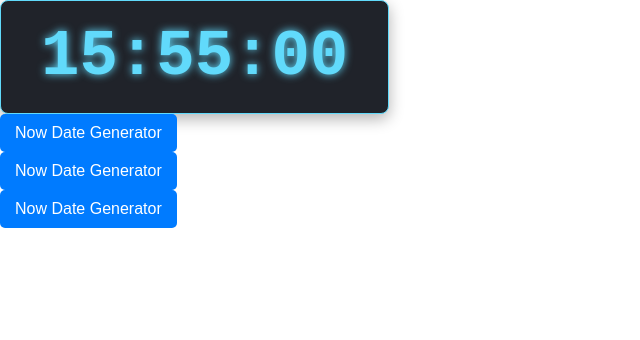
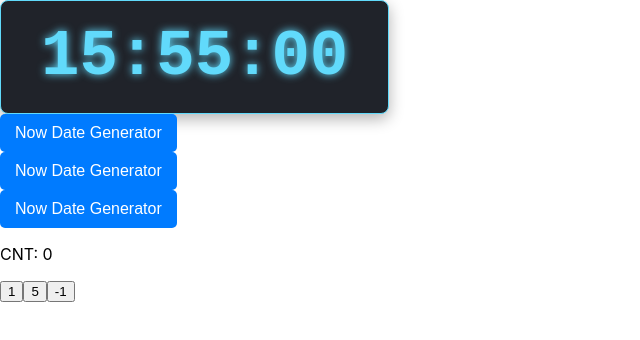
Before and after one commit to rikeda-cloud/react, a React (Create React App) app in the folder my-app/: page / in a window 1280 px wide. Shown: the top 340 px of the page, without its empty margins (0-640 px from the left). Built offline with nearby package versions, Linux system fonts and the light colour scheme.

Commit message:
[add] CountParentChild Component

```diff
--- a/my-app/src/App.tsx
+++ b/my-app/src/App.tsx
@@ -1,6 +1,7 @@
 import './App.css';
 import { Clock } from "./Clock";
 import { EventBasic } from "./EventBasic";
+import { CountParent } from "./CountParentChild";
 
 function App() {
 	return (
@@ -9,6 +10,7 @@ function App() {
 			<EventBasic type="date" />
 			<EventBasic type="time" />
 			<EventBasic />
+			<CountParent />
 		</div>
 	);
 }
--- /dev/null
+++ b/my-app/src/CountParentChild.tsx
@@ -0,0 +1,29 @@
+import React from "react";
+
+interface StateCounterProps {
+	step: number;
+	onUpdate: (step: number) => void;
+};
+
+function CountChild({ step, onUpdate }: StateCounterProps) {
+	const handleClick = () => onUpdate(step);
+	return (
+		<button className="cnt" onClick={handleClick}>
+			<span>{step}</span>
+		</button>
+	)
+}
+
+export function CountParent() {
+	const [count, setCount] = React.useState(0);
+	const update = (step: number) => setCount(c => c + step);
+
+	return (
+		<>
+			<p>CNT: {count}</p>
+			<CountChild step={1} onUpdate={update} />
+			<CountChild step={5} onUpdate={update} />
+			<CountChild step={-1} onUpdate={update} />
+		</>
+	)
+}
```
Also changed, not shown: 1 other file (tests, documents, lock files or other folders).
